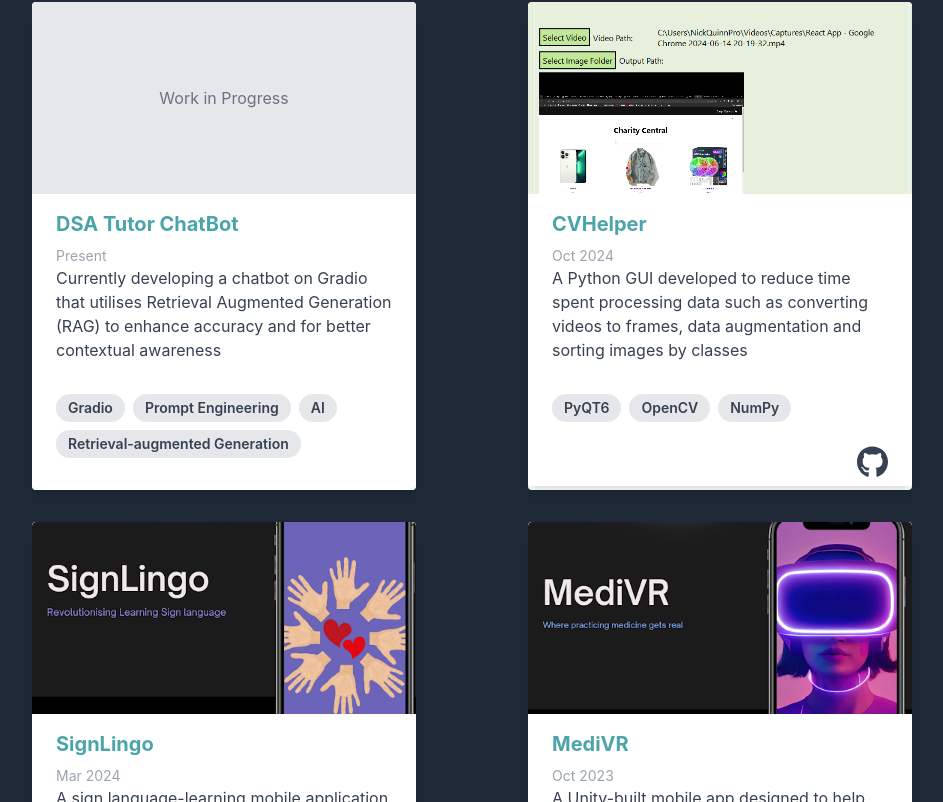
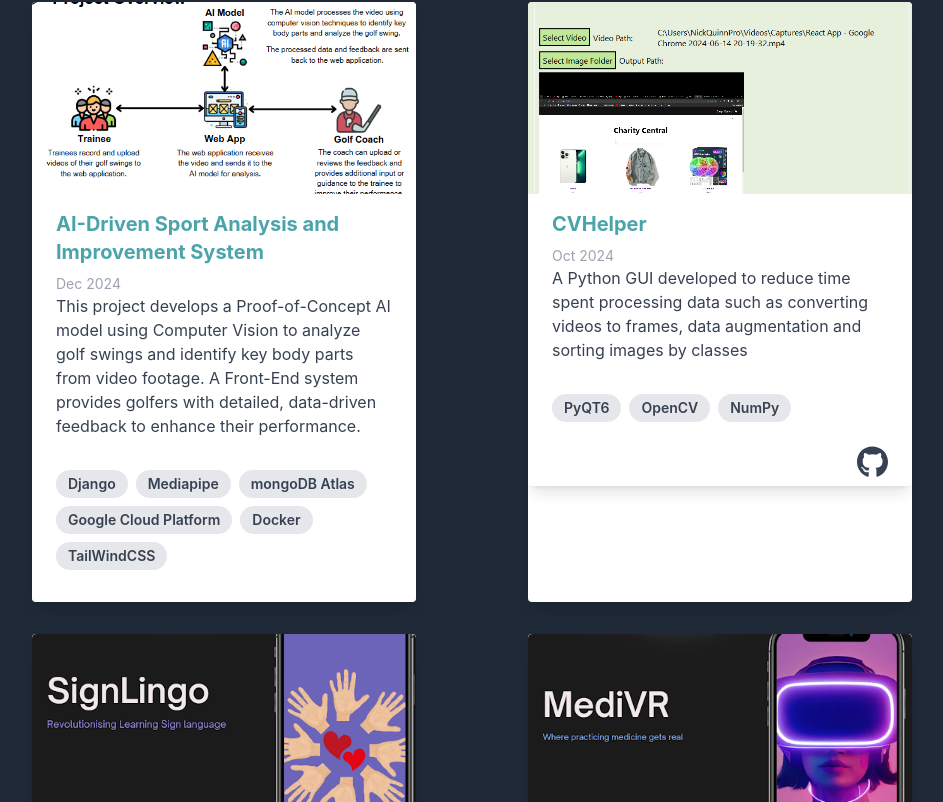
Before and after one commit to nickphoon/nickphoon.github.io, a React (Create React App) app: page / in a window 1280 px wide. Shown: the part 2362-3164 px from the top of the page, without its empty margins (128-1071 px from the left). Built offline with nearby package versions, Linux system fonts and the light colour scheme.

Commit message:
updated Projects

```diff
--- a/src/App.js
+++ b/src/App.js
@@ -18,6 +18,7 @@
 import MEDIVR from './assets/projects/MediVR.png';
 import SignLINGO from './assets/projects/SignLingo.png';
 import CVHelper from './assets/projects/CVHelper.png';
+import GOLF from './assets/projects/Golf.png';
 function App() {
   const [disableAnimations, setDisableAnimations] = useState(false);
   const [isMobileView, setIsMobileView] = useState(false);
@@ -106,15 +107,16 @@
 
   const projects = [
 
-
     {
-      title: 'DSA Tutor ChatBot',
-      description: 'Currently developing a chatbot on Gradio that utilises Retrieval Augmented Generation (RAG) to enhance accuracy and for better contextual awareness',
-      image: '',
-      date:"Present",
-      techStack: ['Gradio','Prompt Engineering', 'AI','Retrieval-augmented Generation'],
+      title: 'AI-Driven Sport Analysis and Improvement System',
+      description: 'This project develops a Proof-of-Concept AI model using Computer Vision to analyze golf swings and identify key body parts from video footage. A Front-End system provides golfers with detailed, data-driven feedback to enhance their performance.',
+      image: GOLF,
+      date:"Dec 2024",
+      techStack: ['Django','Mediapipe', 'mongoDB Atlas','Google Cloud Platform', 'Docker', 'TailWindCSS'],
       videoUrl: ""
     },
+
+
     {
       title: 'CVHelper',
       description: 'A Python GUI developed to reduce time spent processing data such as converting videos to frames, data augmentation and sorting images by classes',
```
Also changed, not shown: src/assets/projects/Golf.png (added).
